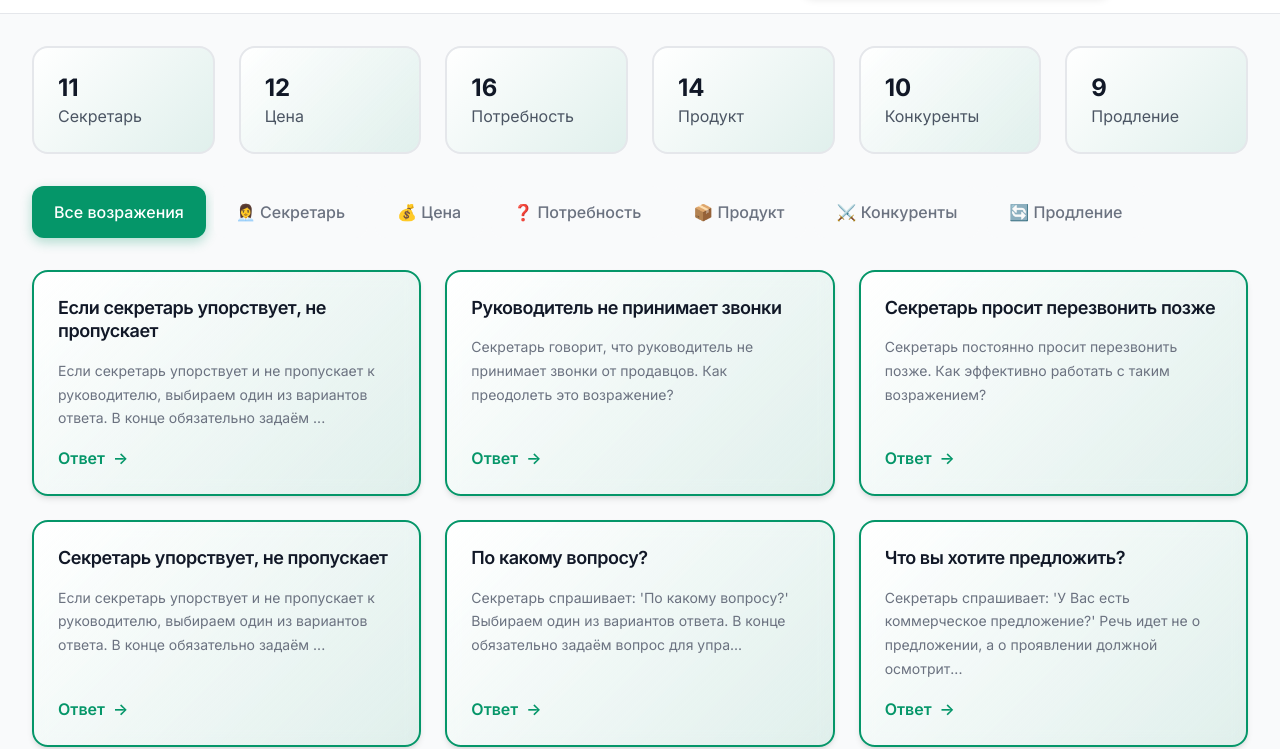
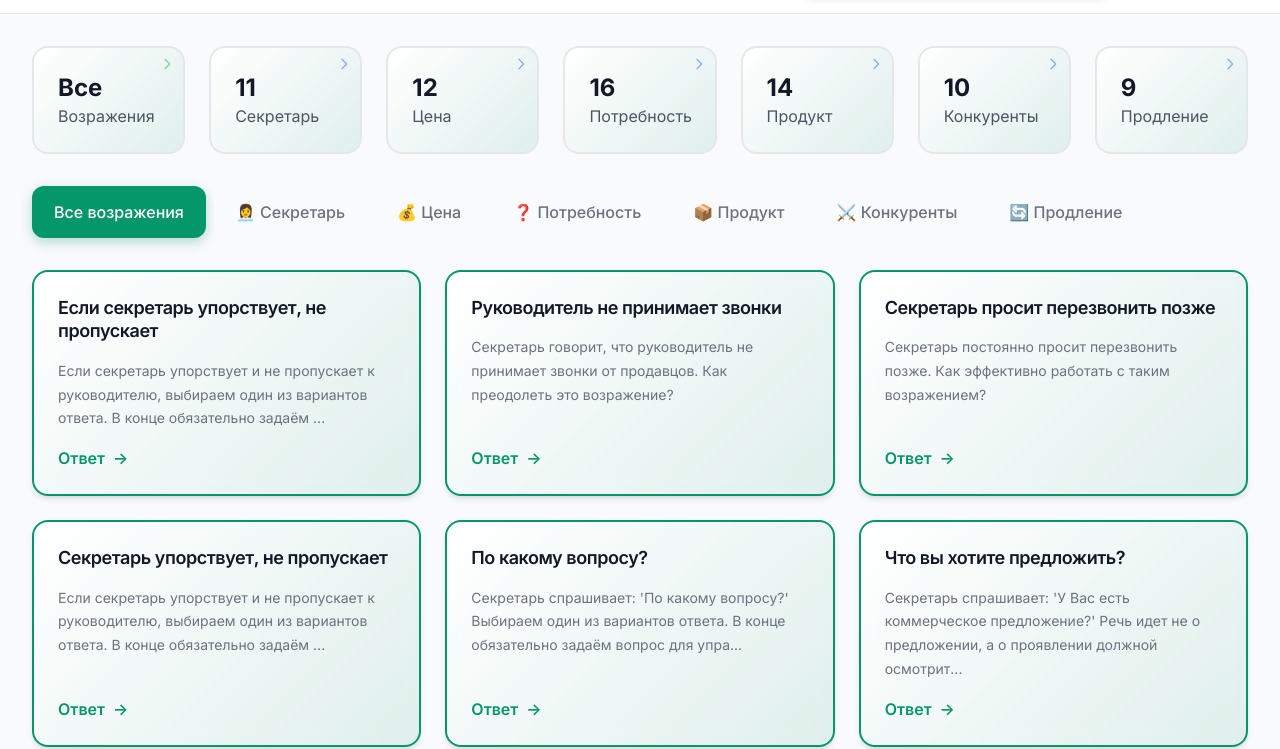
Before and after one commit to Koptelev/FOC, a plain HTML site: page objections.html in a window 1280 px wide. Shown: the part 79-828 px from the top of the page. Drawn offline with nearby package versions, Linux system fonts and the light colour scheme.

Commit message:
Update objections.html

```diff
--- a/objections.html
+++ b/objections.html
@@ -52,30 +52,69 @@
     <!-- Основной контент -->
     <main class="max-w-7xl mx-auto px-4 sm:px-6 lg:px-8 py-8">
         <!-- Статистика -->
-        <div class="grid grid-cols-1 md:grid-cols-6 gap-6 mb-8">
-            <div class="stats-card">
+        <div class="grid grid-cols-1 md:grid-cols-7 gap-6 mb-8">
+            <div class="stats-card cursor-pointer hover:bg-green-50 transition-colors duration-200 relative" onclick="filterByCategory('all')">
+                <h3 class="text-2xl font-bold text-gray-900">Все</h3>
+                <p class="text-gray-600">Возражения</p>
+                <div class="absolute top-2 right-2 text-green-500 opacity-60">
+                    <svg class="w-4 h-4" fill="none" stroke="currentColor" viewBox="0 0 24 24">
+                        <path stroke-linecap="round" stroke-linejoin="round" stroke-width="2" d="M9 5l7 7-7 7"></path>
+                    </svg>
+                </div>
+            </div>
+            <div class="stats-card cursor-pointer hover:bg-blue-50 transition-colors duration-200 relative" onclick="filterByCategory('secretary')">
                 <h3 class="text-2xl font-bold text-gray-900">11</h3>
                 <p class="text-gray-600">Секретарь</p>
+                <div class="absolute top-2 right-2 text-blue-500 opacity-60">
+                    <svg class="w-4 h-4" fill="none" stroke="currentColor" viewBox="0 0 24 24">
+                        <path stroke-linecap="round" stroke-linejoin="round" stroke-width="2" d="M9 5l7 7-7 7"></path>
+                    </svg>
+                </div>
             </div>
-            <div class="stats-card">
+            <div class="stats-card cursor-pointer hover:bg-blue-50 transition-colors duration-200 relative" onclick="filterByCategory('price')">
                 <h3 class="text-2xl font-bold text-gray-900">12</h3>
                 <p class="text-gray-600">Цена</p>
+                <div class="absolute top-2 right-2 text-blue-500 opacity-60">
+                    <svg class="w-4 h-4" fill="none" stroke="currentColor" viewBox="0 0 24 24">
+                        <path stroke-linecap="round" stroke-linejoin="round" stroke-width="2" d="M9 5l7 7-7 7"></path>
+                    </svg>
+                </div>
             </div>
-            <div class="stats-card">
+            <div class="stats-card cursor-pointer hover:bg-blue-50 transition-colors duration-200 relative" onclick="filterByCategory('need')">
                 <h3 class="text-2xl font-bold text-gray-900">16</h3>
                 <p class="text-gray-600">Потребность</p>
+                <div class="absolute top-2 right-2 text-blue-500 opacity-60">
+                    <svg class="w-4 h-4" fill="none" stroke="currentColor" viewBox="0 0 24 24">
+                        <path stroke-linecap="round" stroke-linejoin="round" stroke-width="2" d="M9 5l7 7-7 7"></path>
+                    </svg>
+                </div>
             </div>
-            <div class="stats-card">
+            <div class="stats-card cursor-pointer hover:bg-blue-50 transition-colors duration-200 relative" onclick="filterByCategory('product')">
                 <h3 class="text-2xl font-bold text-gray-900">14</h3>
                 <p class="text-gray-600">Продукт</p>
+                <div class="absolute top-2 right-2 text-blue-500 opacity-60">
+                    <svg class="w-4 h-4" fill="none" stroke="currentColor" viewBox="0 0 24 24">
+                        <path stroke-linecap="round" stroke-linejoin="round" stroke-width="2" d="M9 5l7 7-7 7"></path>
+                    </svg>
+                </div>
             </div>
-            <div class="stats-card">
+            <div class="stats-card cursor-pointer hover:bg-blue-50 transition-colors duration-200 relative" onclick="filterByCategory('competitor')">
                 <h3 class="text-2xl font-bold text-gray-900">10</h3>
                 <p class="text-gray-600">Конкуренты</p>
+                <div class="absolute top-2 right-2 text-blue-500 opacity-60">
+                    <svg class="w-4 h-4" fill="none" stroke="currentColor" viewBox="0 0 24 24">
+                        <path stroke-linecap="round" stroke-linejoin="round" stroke-width="2" d="M9 5l7 7-7 7"></path>
+                    </svg>
+                </div>
             </div>
-            <div class="stats-card">
+            <div class="stats-card cursor-pointer hover:bg-blue-50 transition-colors duration-200 relative" onclick="filterByCategory('renewal')">
                 <h3 class="text-2xl font-bold text-gray-900">9</h3>
                 <p class="text-gray-600">Продление</p>
+                <div class="absolute top-2 right-2 text-blue-500 opacity-60">
+                    <svg class="w-4 h-4" fill="none" stroke="currentColor" viewBox="0 0 24 24">
+                        <path stroke-linecap="round" stroke-linejoin="round" stroke-width="2" d="M9 5l7 7-7 7"></path>
+                    </svg>
+                </div>
             </div>
         </div>
 
```
